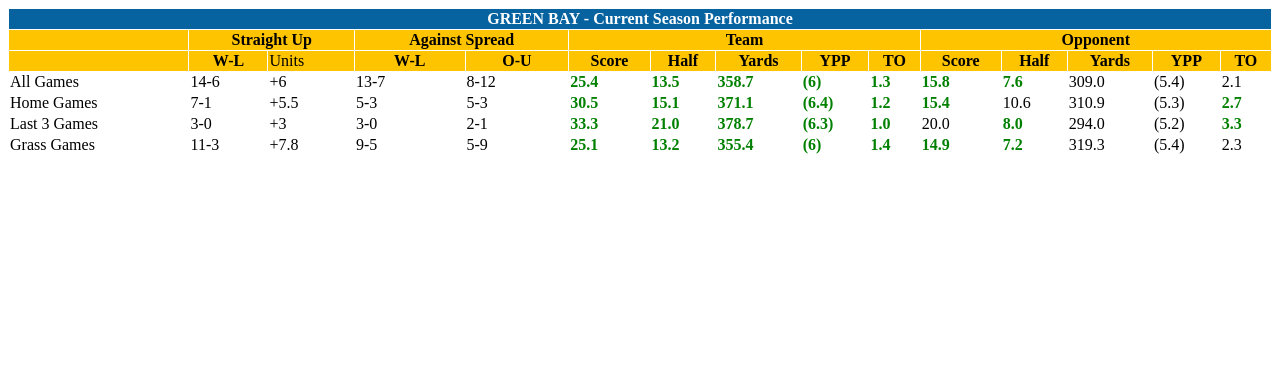
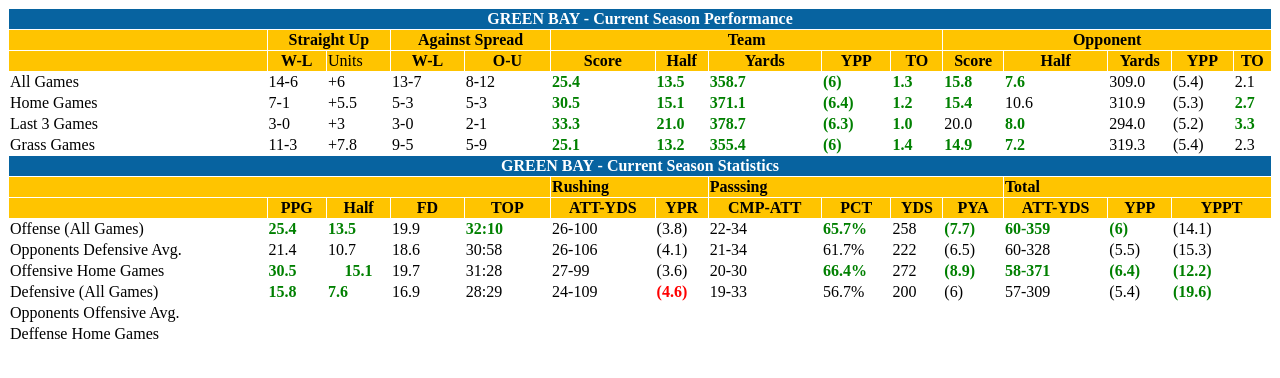
Before and after one commit to ErolBayrasli/Table-Test, a plain HTML site: page index.html in a window 1280 px wide. Drawn offline with Linux system fonts and the light colour scheme.

Commit message:
Finished

```diff
--- a/index.html
+++ b/index.html
@@ -114,8 +114,156 @@
     <td>319.3</td>
     <td>(5.4)</td>
     <td>2.3</td>
+  </tr>
+
+
+
+
+
+
+
+
+
+
+
+  <tr>
+    <th colspan="15" style="color:white" class="p1">GREEN BAY - Current Season Statistics</th>
+  </tr>
+  <tr class="p2">
+    <th colspan="5"></th>
+    <th colspan="2" align="left">Rushing</th>
+    <th colspan="4" align="left">Passsing</th>
+    <th colspan="4" align="left">Total</th>
+
 
   </tr>
+  <tr class="p2">
+    <th></th>
+    <th>PPG</td>
+    <th>Half</th>
+    <th>FD</th>
+    <th>TOP</th>
+    <th>ATT-YDS</th>
+    <th>YPR</th>
+    <th>CMP-ATT</th>
+    <th>PCT</th>
+    <th>YDS</th>
+    <th>PYA</th>
+    <th>ATT-YDS</th>
+    <th>YPP</th>
+    <th colspan="2">YPPT</th>
+
+  </tr>
+
+  <tr>
+    <td>Offense (All Games)</td>
+    <td style="color: green;"><b>25.4</b></td>
+    <td style="color: green;"><b>13.5</b></td>
+    <td>19.9</td>
+    <td style="color: green;"><b>32:10</b></td>
+    <td>26-100</td>
+    <td>(3.8)</td>
+    <td>22-34</td>
+    <td style="color: green;"><b>65.7%</b></td>
+    <td>258</td>
+    <td style="color: green;"><b>(7.7)</b></td>
+    <td style="color: green;"><b>60-359</b></td>
+    <td style="color: green;"><b>(6)</b></td>
+    <td>(14.1)</td>
+
+
+  </tr>
+  <tr>
+    <td>Opponents Defensive Avg.</td>
+    <td>21.4</td>
+    <td>10.7</td>
+    <td>18.6</td>
+    <td>30:58</td>
+    <td>26-106</td>
+    <td>(4.1)</td>
+    <td>21-34</td>
+    <td>61.7%</td>
+    <td>222</td>
+    <td>(6.5)</td>
+    <td>60-328</td>
+    <td>(5.5)</td>
+    <td>(15.3)</td>
+  </tr>
+  <tr>
+    <td>Offensive Home Games</td>
+    <td style="color: green;"><b>30.5</b></td>
+    <th style="color: green;"><b>15.1</b></th>
+    <td>19.7</td>
+    <td>31:28</td>
+    <td>27-99</td>
+    <td>(3.6)</td>
+    <td>20-30</td>
+    <td style="color: green;"> <b>66.4%</b></td>
+    <td>272</td>
+    <td style="color: green;"> <b>(8.9)</b></td>
+    <td style="color: green;"><b>58-371</b></td>
+    <td style="color: green;"><b>(6.4)</b></td>
+    <td style="color: green;"><b>(12.2)</b></td>
+
+
+
+  </tr>
+  <tr>
+    <td>Defensive (All Games)</td>
+    <td style="color: green;"><b>15.8</b></td>
+    <td style="color: green;"><b>7.6</b></td>
+    <td>16.9</td>
+    <td>28:29</td>
+    <td>24-109</td>
+    <td style="color: red;"><b>(4.6)</b></td>
+    <td>19-33</td>
+    <td>56.7%</td>
+    <td>200</td>
+    <td>(6)</td>
+    <td>57-309</td>
+    <td>(5.4)</td>
+    <td style="color: green;"><b>(19.6)</b></td>
+
+  </tr>
+
+  <tr>
+    <td>Opponents Offensive Avg.</td>
+    <td></td>
+    <td></td>
+    <td></td>
+    <td></td>
+    <td></td>
+    <td></td>
+    <td></td>
+    <td></td>
+    <td></td>
+    <td></td>
+    <td></td>
+    <td></td>
+    <td></td>
+  </tr>
+
+  <tr>
+    <td>Deffense Home Games</td>
+    <td></td>
+    <td></td>
+    <td></td>
+    <td></td>
+    <td></td>
+    <td></td>
+    <td></td>
+    <td></td>
+    <td></td>
+    <td></td>
+    <td></td>
+    <td></td>
+    <td></td>
+  </tr>
+
+
+
+
+
 </table>
 </body>
 </html>
```
